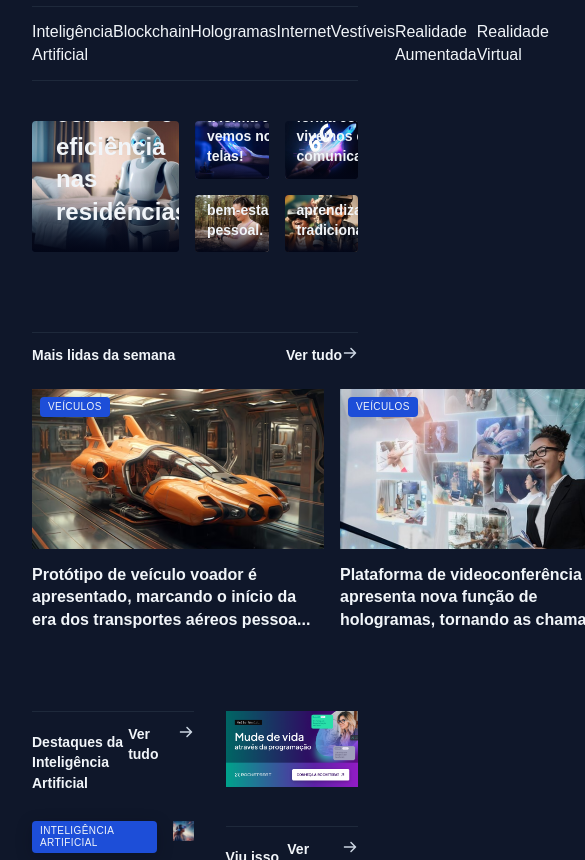
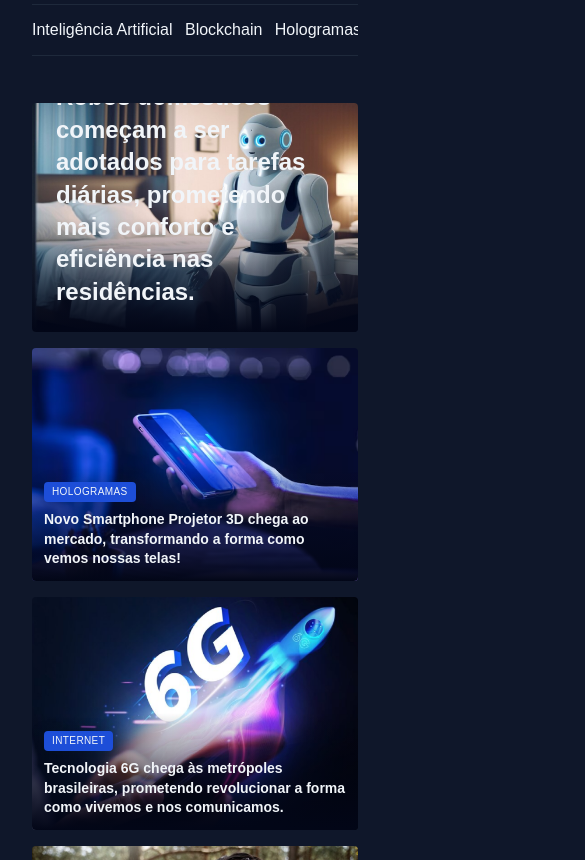
Before and after one commit to heitorbbtc/projeto-portal-de-noticias, a plain HTML site: page index.html in a window 390 px wide. Shown: the part 56-916 px from the top of the page, 585 px wide, since content can reach past the window. Drawn offline with Linux system fonts and the light colour scheme.

Commit message:
responsivo

```diff
--- a/index.html
+++ b/index.html
@@ -17,7 +17,7 @@
         <nav id="primary" class="grid grid-flow-col">
             <div>
                 <img src="./assets/icons/List.svg" alt="ícone de menu">
-                <strong>Menu</strong>
+                <strong class="desktop-only">Menu</strong>
             </div>
 
             <div>
@@ -25,7 +25,7 @@
             </div>
 
             <div>
-                <strong>Buscar</strong>
+                <strong class="desktop-only">Buscar</strong>
                 <img src="./assets/icons/MagnifyingGlass.svg" alt="ícone de lupa para pesquisa">
             </div>
 
@@ -53,7 +53,7 @@
                 </figcaption>
             </figure>
 
-            <div class="grid grid-cols-2 gap-16">
+            <div id="wrapper-card" class="grid grid-cols-2 gap-16">
                 <figure class="card">
                     <img src="./assets/images/Image 02.png" alt="Novo Smartphone Projetor 3D chega ao mercado, transformando a forma como vemos nossas telas!">
                     <figcaption>
@@ -101,7 +101,7 @@
                 </a>
             </header>
 
-            <div class="grid gap-16">
+            <div id="wrapper-fig" class="grid gap-16">
                 <figure>
                     <span class="content-tag">veículos</span>
                     <img src="./assets/images/Image 06.png" alt="Protótipo de veículo voador é apresentado, marcando o início da era dos transportes aéreos pessoais.">
@@ -140,7 +140,8 @@
 
             <div class="grid gap-32">
                 <article class="grid grid-flow-col gap-16">
-                    <div>
+                    <div class="mobile-only"><img src="./assets/images/Image 10.png" alt=""></div>
+                    <div class="wrapper-art">
                         <span class="content-tag">Inteligência Artificial</span>
                         <h3 class="text-xl">
                             Empresa surpreende o mundo ao anunciar um algoritmo capaz de prever eventos futuros com alta precisão.
@@ -149,10 +150,12 @@
                             Em um avanço surpreendente da inteligência artificial, uma empresa anuncia o desenvolvimento de um algoritmo capaz de prever eventos futuros com notável precisão. Descubra como essa tecnologia está desafiando as fronteiras da previsão e quais são as implicações para diversas áreas, desde finanças até plan...
                         </p>
                     </div>
-                    <div><img src="./assets/images/Image 10.png" alt=""></div>
+                    <div class="desktop-only"><img src="./assets/images/Image 10.png" alt=""></div>
                 </article>
+
                 <article class="grid grid-flow-col gap-16">
-                    <div>
+                    <div class="mobile-only"><img src="./assets/images/Image 11.png" alt=""></div>
+                    <div class="wrapper-art">
                         <span class="content-tag">Inteligência Artificial</span>
                         <h3 class="text-xl">
                             Empresa surpreende o mundo ao anunciar um algoritmo capaz de prever eventos futuros com alta precisão.
@@ -161,11 +164,12 @@
                             Em um mundo cada vez mais conectado, a comunicação sem fronteiras é essencial. Nesse contexto, um dispositivo portátil surge como um verdadeiro herói linguístico, prometendo quebrar as barreiras idiomáticas instantaneamente. Imagine poder se comunicar fluentemente em qualquer lugar do mundo, indepe...
                         </p>
                     </div>
-                    <div><img src="./assets/images/Image 11.png" alt=""></div>
+                    <div class="desktop-only"><img src="./assets/images/Image 11.png" alt=""></div>
                 </article>
 
                 <article class="grid grid-flow-col gap-16">
-                    <div>
+                    <div class="mobile-only"><img src="./assets/images/Image 12.png" alt=""></div>
+                    <div class="wrapper-art">
                         <span class="content-tag">Inteligência Artificial</span>
                         <h3 class="text-xl">
                             Empresa surpreende o mundo ao anunciar um algoritmo capaz de prever eventos futuros com alta precisão.
@@ -174,11 +178,12 @@
                             A tecnologia não só avança, mas também busca tornar a vida mais significativa para todas as gerações. No cenário atual, os robôs sociais, projetados especialmente para oferecer apoio e companhia aos idosos, estão ganhando destaque. Mais do que meros assistentes, esses robôs são programados para...
                         </p>
                     </div>
-                    <div><img src="./assets/images/Image 12.png" alt=""></div>
+                    <div class="desktop-only"><img src="./assets/images/Image 12.png" alt=""></div>
                 </article>
 
                 <article class="grid grid-flow-col gap-16">
-                    <div>
+                    <div class="mobile-only"><img src="./assets/images/Image 13.png" alt=""></div>
+                    <div class="wrapper-art">
                         <span class="content-tag">Inteligência Artificial</span>
                         <h3 class="text-xl">
                             Empresa surpreende o mundo ao anunciar um algoritmo capaz de prever eventos futuros com alta precisão.
@@ -187,7 +192,7 @@
                             No turbilhão da vida moderna, onde distrações são abundantes, um aplicativo inovador surge como um aliado indispensável para quem busca maior concentração e eficiência no cotidiano. Utilizando avançados algoritmos ...
                         </p>
                     </div>
-                    <div><img src="./assets/images/Image 13.png" alt=""></div>
+                    <div class="desktop-only"><img src="./assets/images/Image 13.png" alt=""></div>
                 </article>
 
             </div>
--- a/styles/index.css
+++ b/styles/index.css
@@ -2,3 +2,4 @@
 @import url(utility.css);
 @import url(header.css);
 @import url(sections.css);
+@import url(media.css);
--- /dev/null
+++ b/styles/media.css
@@ -0,0 +1,100 @@
+@media (width <= 70em) {
+    .desktop-only {
+        display: none;
+    }
+
+    main {
+        display: flex;
+        flex-wrap: wrap;
+    }
+
+    #featured {
+        grid-auto-flow: row;
+    }
+
+    #wrapper-card {
+        display: flex;
+        flex-wrap: wrap;
+        justify-content: center;
+
+    }
+
+    #weekly {
+        grid-auto-flow: row;
+
+        & figure {
+            height: 100%;
+        }
+
+        & img {
+            height: 100%;
+        }
+    }
+
+    #wrapper-fig {
+        display: flex;
+        flex-wrap: wrap;
+        justify-content: center;
+        max-width: 36.5rem;
+        margin: auto;
+
+
+    }
+
+    #ai {
+        grid-auto-flow: row;
+
+        & img {
+            min-width: 7.75rem;
+        }
+    }
+
+    main {
+        grid-template-columns: 1fr;
+
+        grid-template-areas:
+        "featured "
+        "weekly "
+        "ai"
+        "aside";
+    }
+
+    .mobile-only {
+        display: initial;
+    }
+
+}
+
+
+
+@media (width <= 55em) {
+    #secondary {
+        display: block;
+        overflow-x: scroll;
+        white-space: nowrap;
+        display: inline-block;
+        width: 100%;
+
+        & a {
+            margin-right: .5rem;
+        }
+
+
+
+
+    }
+
+    ::-webkit-scrollbar {
+        width: 8px; /* Largura da barra de rolagem vertical */
+        height: 8px; /* Altura da barra de rolagem horizontal */
+      }
+
+      ::-webkit-scrollbar-thumb {
+        background-color: var(--brand-color-light); /* Cor do "polegar" da barra */
+        border-radius: 4px; /* Deixa as extremidades arredondadas */
+      }
+
+      ::-webkit-scrollbar-track {
+        background-color: var(--stroke-color); /* Cor do trilho da barra */
+      }
+}
--- a/styles/utility.css
+++ b/styles/utility.css
@@ -34,3 +34,7 @@
 .text-sm {
     font: var(--text-sm);
 }
+
+.mobile-only {
+    display: none;
+}
```
Also changed, not shown: styles/global.css (line endings or trailing spaces).
